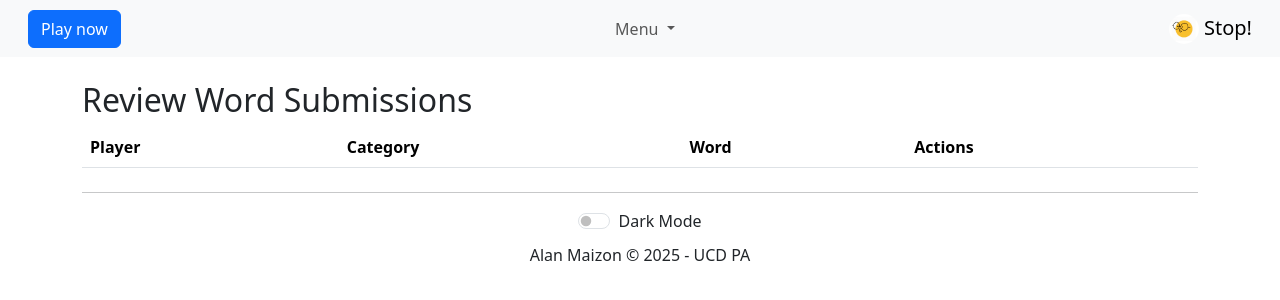
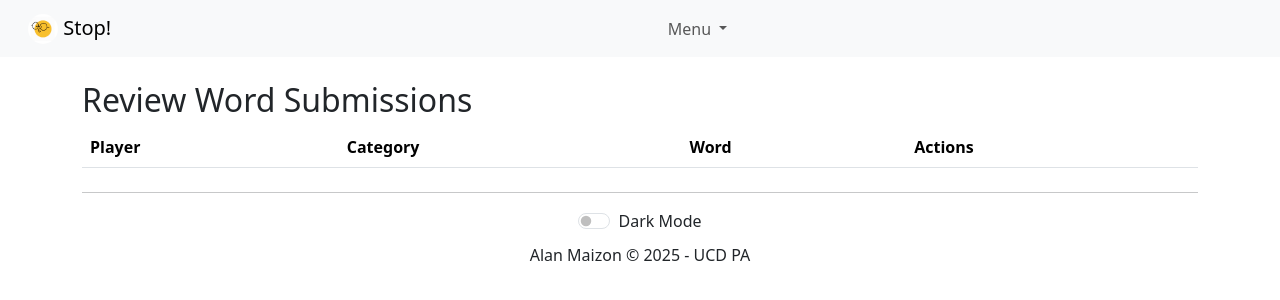
Before and after one commit to alanmaizon/stop_game, a Django app: page /communication/review-submissions/ in a window 1280 px wide. Shown: the top 300 px of the page. Run offline with Django 5.2, Linux system fonts and the light colour scheme; the visitor is signed in with stand-in values (Sample User, id 1); data that the repository does not hold is empty; some libraries are stand-ins or nearby versions.

Commit message:
navbar changes

```diff
--- a/core/templates/base.html
+++ b/core/templates/base.html
@@ -18,13 +18,16 @@
     data-sorry-gif="{% static 'sorry.gif' %}"
     data-sorry1-gif="{% static 'sorry1.gif' %}">
     <nav class="navbar navbar-expand-lg navbar-light bg-light">
-        <div class="container-fluid justify-content-center">
-            <a href="{% url 'game:start' %}" class="btn btn-primary ms-3 me-3">Play now</a>
+        <div class="container-fluid justify-content-between">
+            <a class="navbar-brand ms-3" href="{% url 'home' %}">
+                <img src="{% static 'default-avatar.png' %}" alt="Logo" width="30" height="30" class="d-inline-block align-text-top" style="border-radius: 50%;">
+                Stop!
+            </a>
             <button class="navbar-toggler" type="button" data-bs-toggle="collapse" data-bs-target="#navbarNav" aria-controls="navbarNav" aria-expanded="false" aria-label="Toggle navigation">
                 <span class="navbar-toggler-icon"></span>
             </button>
-            <div class="collapse navbar-collapse" id="navbarNav">
-                <ul class="navbar-nav mx-auto">
+            <div class="collapse navbar-collapse justify-content-center" id="navbarNav">
+                <ul class="navbar-nav">
                     {% if user.is_authenticated %}
                         <li class="nav-item dropdown">
                             <a class="nav-link dropdown-toggle" href="#" id="settingsDropdown" role="button" data-bs-toggle="dropdown" aria-expanded="false">
@@ -48,10 +51,6 @@
                     {% endif %}
                 </ul>
             </div>
-            <a class="navbar-brand ms-3" href="{% url 'home' %}">
-                <img src="{% static 'default-avatar.png' %}" alt="Logo" width="30" height="30" class="d-inline-block align-text-top" style="border-radius: 50%;">
-                Stop!
-            </a>
         </div>
     </nav>
     <div class="container mt-4">
```
